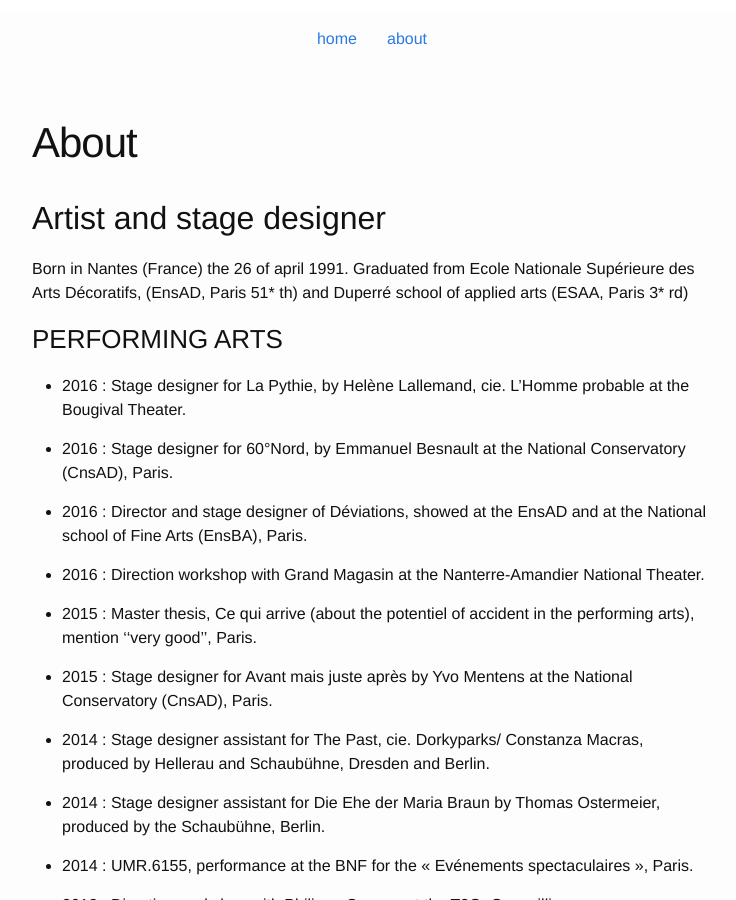
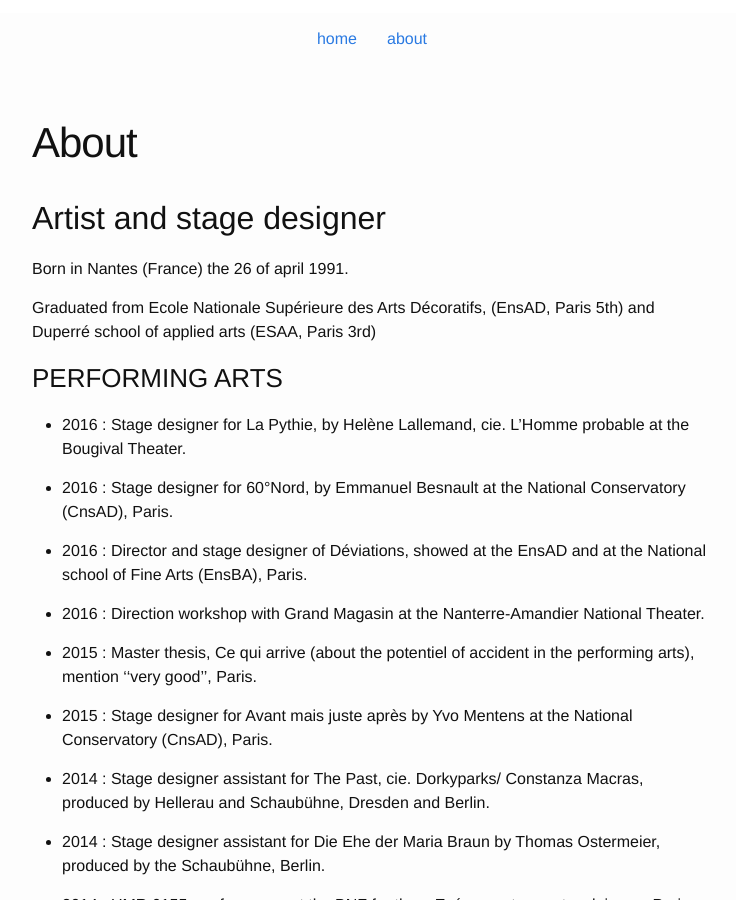
Before and after one commit to louiseds/louiseds.github.io, a Jekyll site: the page built from about.md, in a window 1280 px wide and 900 px high, scrolled down 371 px. Shown: the whole window, without its empty margins (268-1004 px from the left). Built offline with Jekyll 4.4.1, drawn with Linux system fonts in a browser that asks for light colours.

Commit message:
Updated About

```diff
--- a/about.md
+++ b/about.md
@@ -7,7 +7,8 @@ layout: page
 ## Artist and stage designer
 
 Born in Nantes (France) the 26 of april 1991.
-Graduated from Ecole Nationale Supérieure des Arts Décoratifs, (EnsAD, Paris 51* th) and Duperré school of applied arts (ESAA, Paris 3* rd)
+
+Graduated from Ecole Nationale Supérieure des Arts Décoratifs, (EnsAD, Paris 5th) and Duperré school of applied arts (ESAA, Paris 3rd)
 
 
 
```
